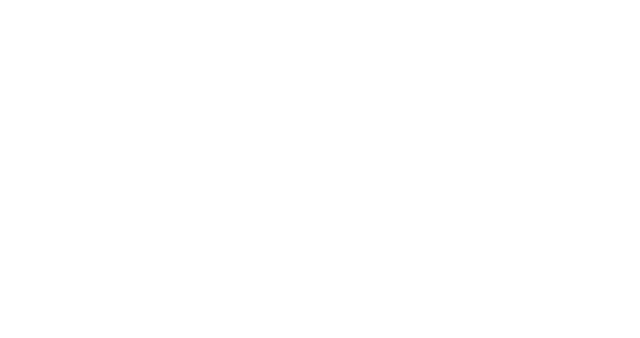
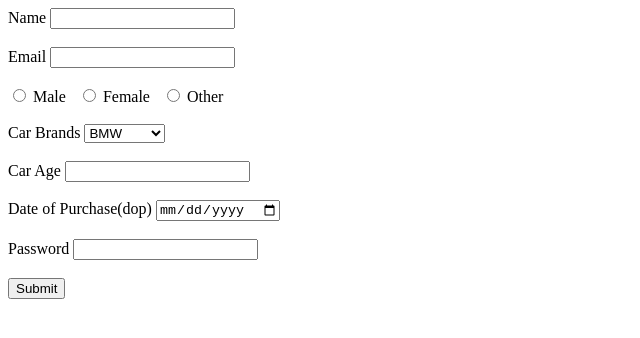
Before and after one commit to acciojob/car-insurance-form-ayusharma-ctrl, a website: page main.html in a window 1280 px wide. Shown: the whole page, without its empty margins (0-640 px from the left). Drawn offline with Linux system fonts and the light colour scheme.

Commit message:
created a submission

```diff
--- a/main.html
+++ b/main.html
@@ -7,6 +7,42 @@
 </head>
 
 <body>
+	<form method="get">
+	  <label for="name">Name</label>
+	  <input type="text" id="name" name="name"><br><br>
+	  <label for="email">Email</label>
+	  <input type="email" id="email" name="email" required><br><br>
+
+      <label>
+	      <input type="radio" name="gender" value="male" required>
+		    Male
+      </label>
+      <label>
+	      <input type="radio" name="gender" value="female">
+		    Female
+	  </label>
+      <label>
+	      <input type="radio" name="gender" value="other">
+		    Other
+	  </label> <br><br>
+
+		<label for="cars">Car Brands</label>
+		<select id="cars">
+		  <option value="volvo">BMW</option>
+		  <option value="saab">Audi</option>
+		  <option value="opel">Mercedez</option>
+		</select><br><br>
+
+	  <label for="carage">Car Age</label>
+	  <input type="number" id="carage" name="carage" required><br><br>
+	  <label for="dop">Date of Purchase(dop) </label>
+	  <input type="date" id="dop" name="dop" required><br><br>
+	  <label for="password">Password </label>
+	  <input type="password" id="password" name="password" required><br><br>
+
+		<button type="submit">Submit</button>
+
+	</form>
 	<!-- the entire body must be written by student -->
     <script type="text/javascript" src="./script.js">
 </script>
```
